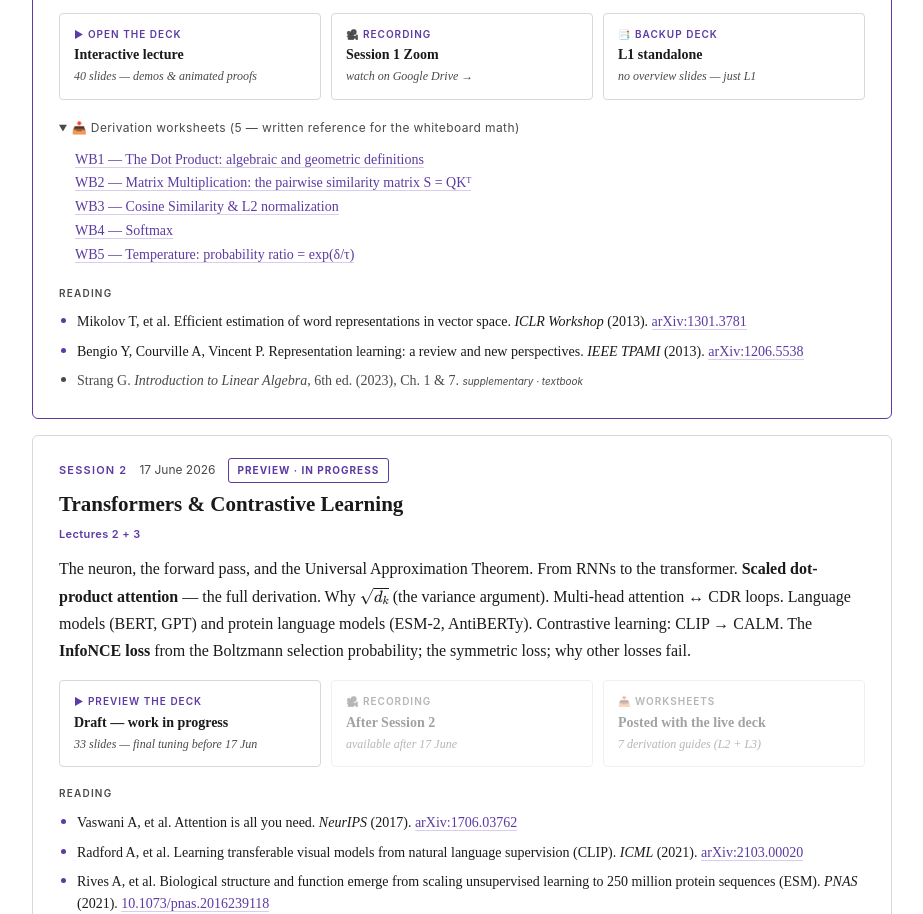
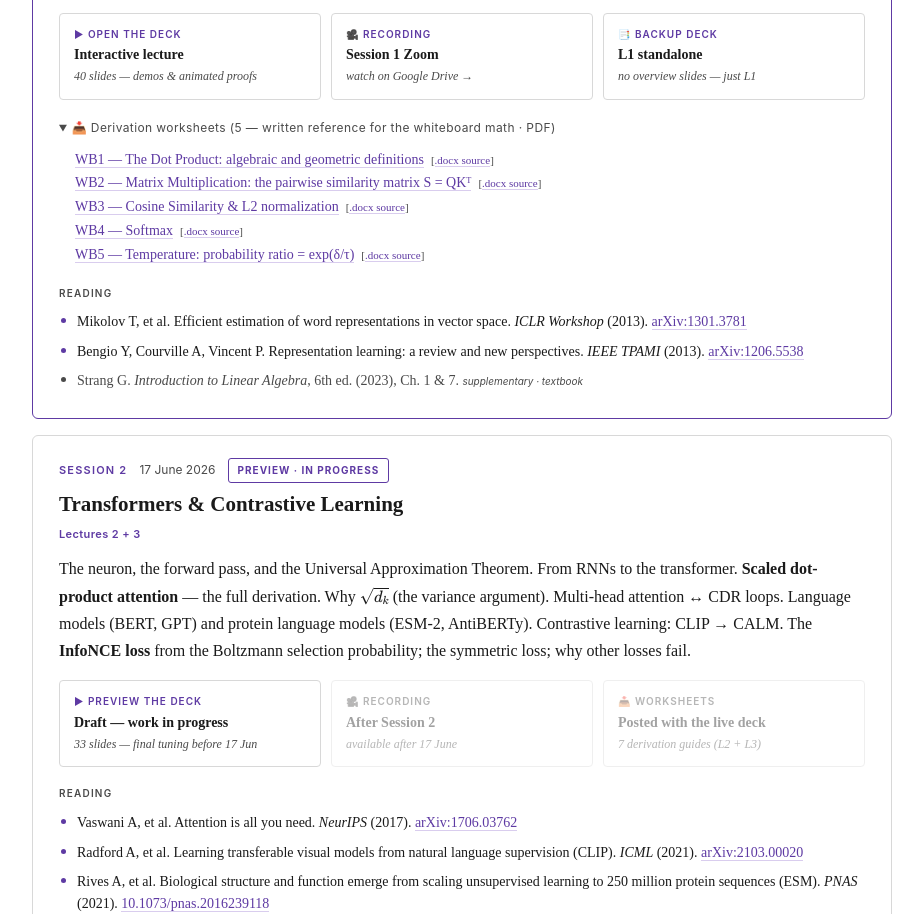
Before and after one commit to MRC-Open/lectures, a plain HTML site: page index.html in a window 1280 px wide. Shown: the part 2933-3847 px from the top of the page, without its empty margins (178-1101 px from the left). Drawn offline with nearby package versions, Linux system fonts and the light colour scheme.

Commit message:
Ship PDF derivations (equations render everywhere; Drive preview now works)
Word's OMML equations don't render in Google Docs/Drive preview — they
appear blank or garbled. PDFs bake equations in as glyphs, identical on
any device or viewer.

- Converted all 12 derivation worksheets to PDF via LibreOffice
  headless (preserves Word equations natively): 5 × L1, 4 × L2, 3 × L3.
- index.html: Session 1 worksheets now link the PDF as the primary file,
  with the .docx source as a small bracketed fallback for editors.
- .docx kept in the repo as source-of-truth for future edits.

```diff
--- a/index.html
+++ b/index.html
@@ -195,13 +195,13 @@
       </a>
     </div>
     <details class="worksheets" open>
-      <summary>📥 Derivation worksheets (5 — written reference for the whiteboard math)</summary>
+      <summary>📥 Derivation worksheets (5 — written reference for the whiteboard math · PDF)</summary>
       <ul>
-        <li><a href="L1/derivations/L1_WB1_DotProduct_final.docx">WB1 — The Dot Product: algebraic and geometric definitions</a></li>
-        <li><a href="L1/derivations/L1_WB2_MatrixMultiplication.docx">WB2 — Matrix Multiplication: the pairwise similarity matrix S = QKᵀ</a></li>
-        <li><a href="L1/derivations/L1_WB3_CosineSimilarity.docx">WB3 — Cosine Similarity &amp; L2 normalization</a></li>
-        <li><a href="L1/derivations/L1_WB4_Softmax.docx">WB4 — Softmax</a></li>
-        <li><a href="L1/derivations/L1_WB5_Temperature.docx">WB5 — Temperature: probability ratio = exp(δ/τ)</a></li>
+        <li><a href="L1/derivations/L1_WB1_DotProduct_final.pdf">WB1 — The Dot Product: algebraic and geometric definitions</a> &nbsp;<span style="font-size: 11px; color: var(--text-muted);">[<a href="L1/derivations/L1_WB1_DotProduct_final.docx">.docx source</a>]</span></li>
+        <li><a href="L1/derivations/L1_WB2_MatrixMultiplication.pdf">WB2 — Matrix Multiplication: the pairwise similarity matrix S = QKᵀ</a> &nbsp;<span style="font-size: 11px; color: var(--text-muted);">[<a href="L1/derivations/L1_WB2_MatrixMultiplication.docx">.docx source</a>]</span></li>
+        <li><a href="L1/derivations/L1_WB3_CosineSimilarity.pdf">WB3 — Cosine Similarity &amp; L2 normalization</a> &nbsp;<span style="font-size: 11px; color: var(--text-muted);">[<a href="L1/derivations/L1_WB3_CosineSimilarity.docx">.docx source</a>]</span></li>
+        <li><a href="L1/derivations/L1_WB4_Softmax.pdf">WB4 — Softmax</a> &nbsp;<span style="font-size: 11px; color: var(--text-muted);">[<a href="L1/derivations/L1_WB4_Softmax.docx">.docx source</a>]</span></li>
+        <li><a href="L1/derivations/L1_WB5_Temperature.pdf">WB5 — Temperature: probability ratio = exp(δ/τ)</a> &nbsp;<span style="font-size: 11px; color: var(--text-muted);">[<a href="L1/derivations/L1_WB5_Temperature.docx">.docx source</a>]</span></li>
       </ul>
     </details>
     <div class="readings-label">Reading</div>
```
Also changed, not shown: 12 other files.
